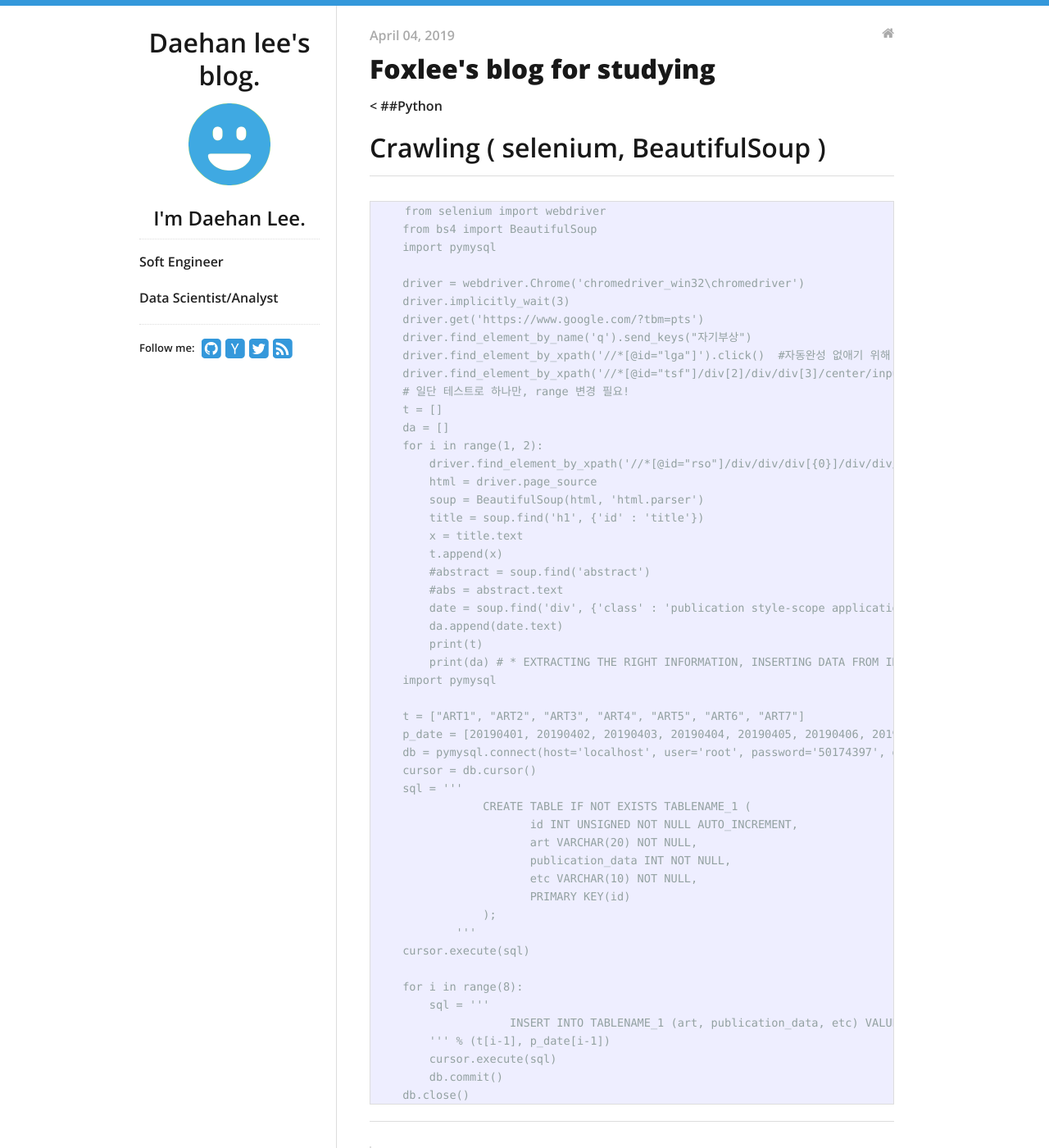
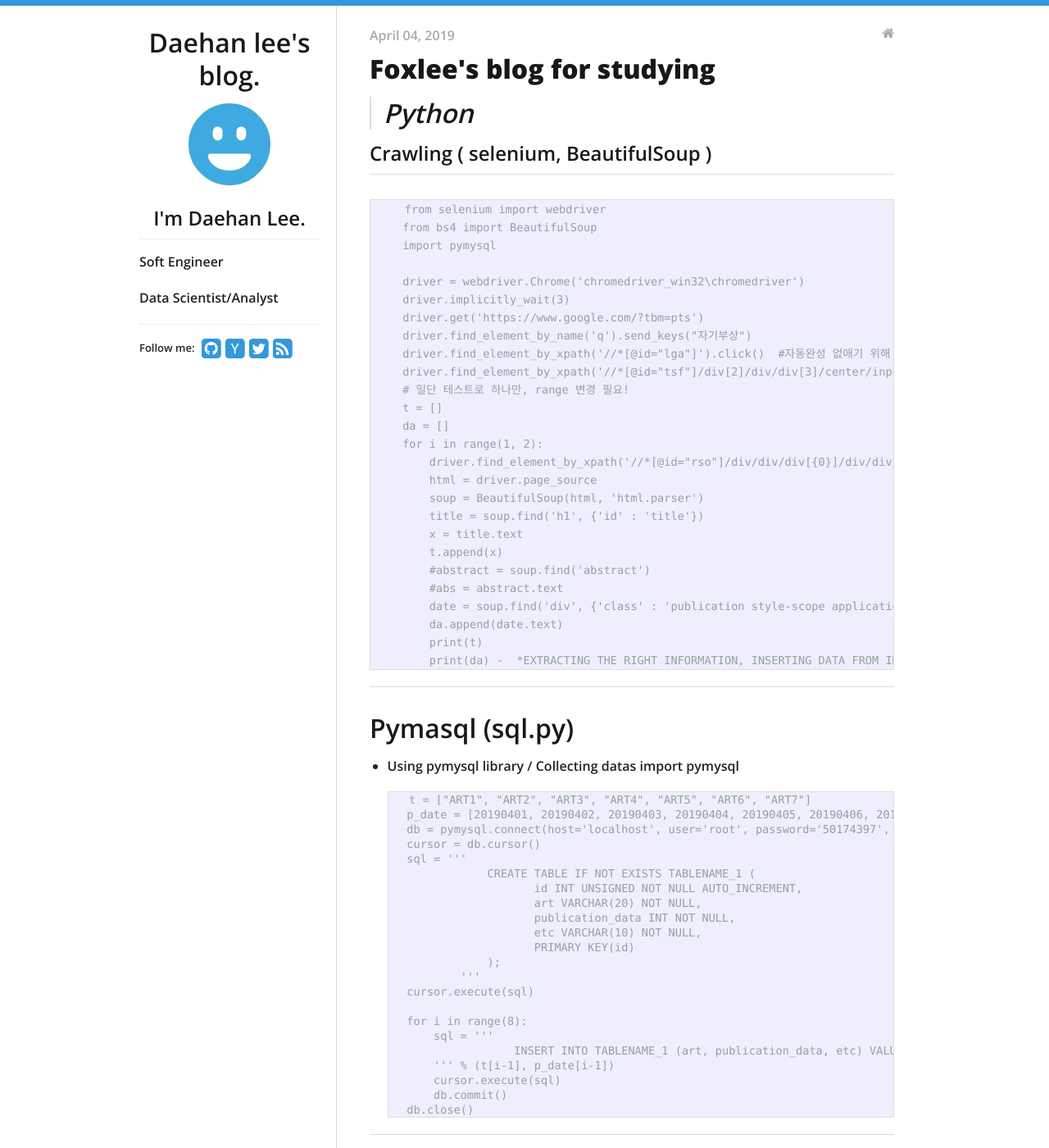
Before and after one commit to daehan0226/Study, a Jekyll site: the page built from _posts/2019-04-04-Python_Crawling_Pymysql.md, in a window 1280 px wide and 1400 px high. Shown: the whole window at 82% size. Built offline with Jekyll 4.4.1, drawn with Linux system fonts in a browser that asks for light colours.

```diff
--- a/_posts/2019-04-04-Python_Crawling_Pymysql.md
+++ b/_posts/2019-04-04-Python_Crawling_Pymysql.md
@@ -5,10 +5,10 @@ categories:
 - blog
 ---
 
-< ##Python
+> # Python
 
 
-# Crawling ( selenium, BeautifulSoup )
+## Crawling ( selenium, BeautifulSoup )
 - - -
 
         from selenium import webdriver
@@ -37,9 +37,12 @@ categories:
             da.append(date.text)
             print(t)
             print(da)
-# * EXTRACTING THE RIGHT INFORMATION, INSERTING DATA FROM INTERNET TO DATABASE(TABLE);
+-  *EXTRACTING THE RIGHT INFORMATION, INSERTING DATA FROM INTERNET TO DATABASE(TABLE);*
+- - -
+
 - - -
 # Pymasql (sql.py)
+
 - Using pymysql library / Collecting datas
         import pymysql
 
```
